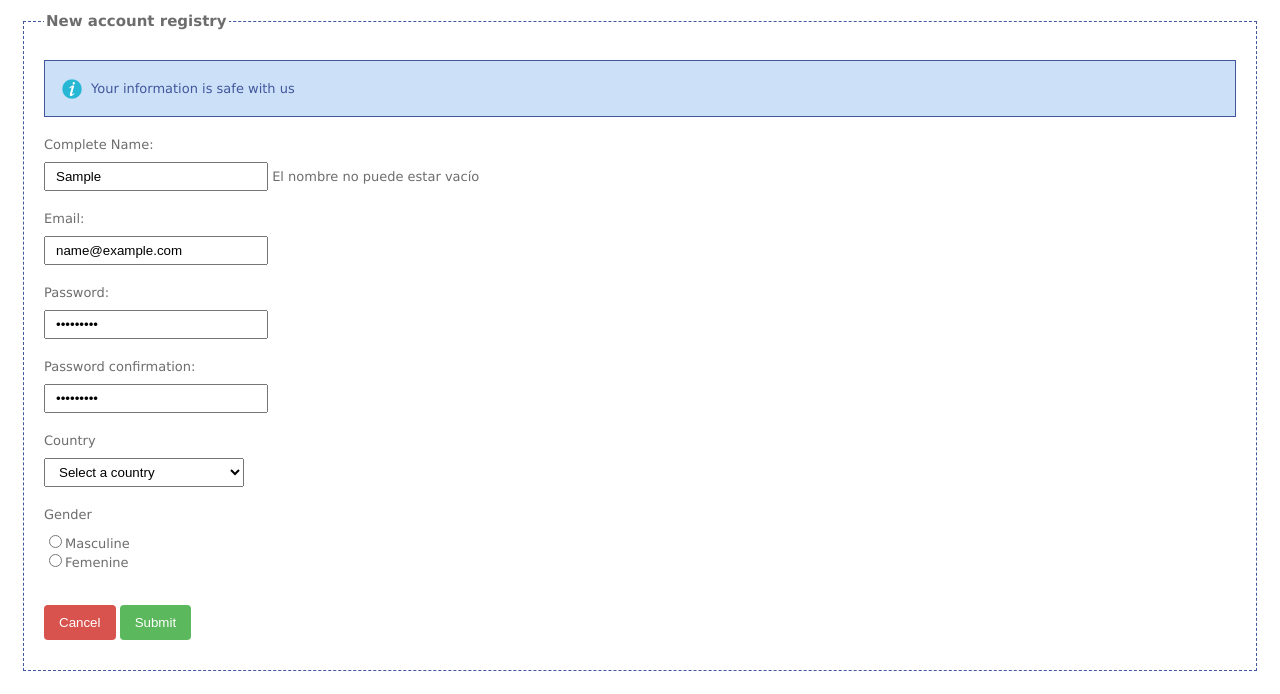
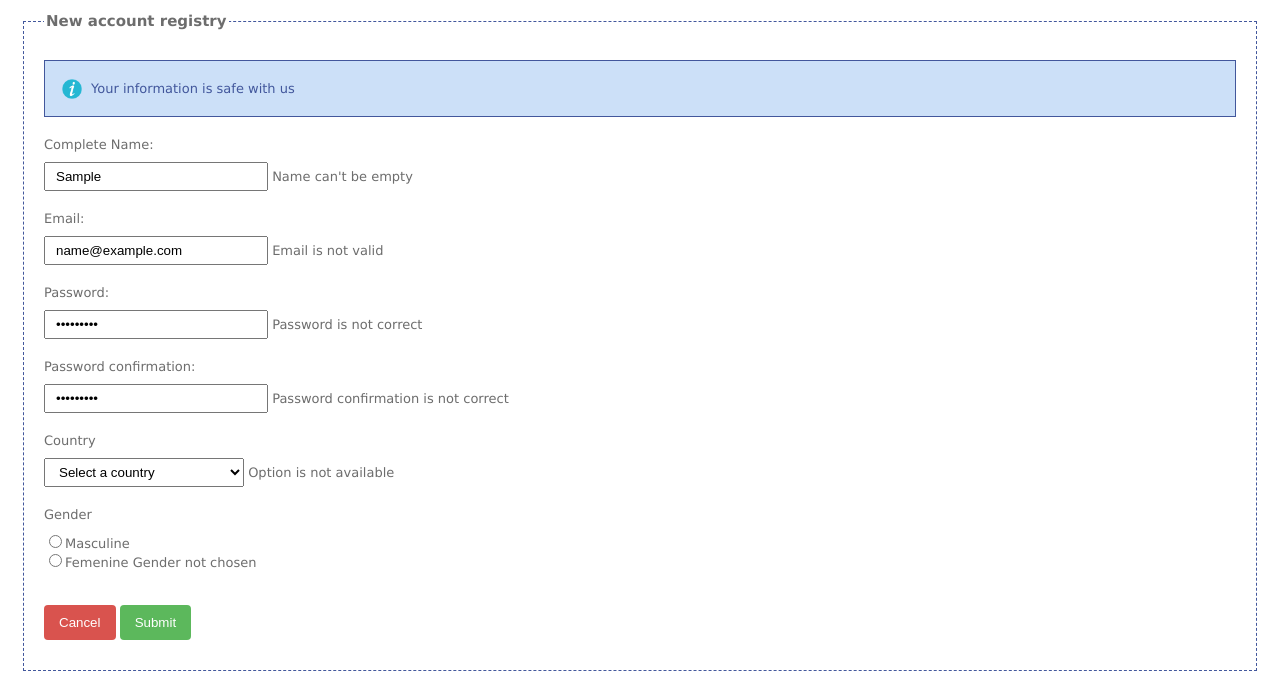
Before and after one commit to memo-saldana/WebClass, a plain HTML site: page classwork/CSS2/index.html in a window 1280 px wide. Both pictures are taken after typing "Sample", "name@example.com", "Sample123", "Sample123" into the empty fields and a click on the button "Submit". Shown: the part 136-830 px from the top of the page. Drawn offline with Linux system fonts and the light colour scheme.

Commit message:
Adds value validation

```diff
--- a/classwork/CSS2/index.html
+++ b/classwork/CSS2/index.html
@@ -29,32 +29,33 @@
           <label>Complete Name:</label>
         </div>
         <input id="name" type="text" class="formElement" name="name" placeholder="Tu nombre">
-        <span id="nameError" class="error">El nombre no puede estar vacío</span>
+        <span id="nameError" class="error">Name can't be empty</span>
         <div class="row">
           <label>Email:</label>
         </div>
-        <input type="email" class="formElement" name="email">
-        <span id="emailError" class="error"></span>
+        <input id="email" type="email" class="formElement" name="email">
+        <span id="emailError" class="error">Email is not valid</span>
         <div class="row">
           <label>Password:</label>
         </div>
-        <input type="password" class="formElement" name="password">
-        <span id="passwordError" class="error"></span>
+        <input id="password" type="password" class="formElement" name="password">
+        <span id="passwordError" class="error">Password is not correct</span>
 
         <div class="row">
           <label>Password confirmation:</label>
         </div>
-        <input type="password" class="formElement" name="password_confirmation">
-        <span id="passwordConfirmationError" class="error"></span>
+        <input id="passwordConfirmation" type="password" class="formElement" name="passwordConfirmation">
+        <span id="passwordConfirmationError" class="error">Password confirmation is not correct</span>
 
         <div class="row">
           <label>Country</label>
         </div>
-        <select class="formElement">
-          <option>Select a country</option>
-          <option>Mexico</option>
-          <option>USA</option>
+        <select id="country" class="formElement">
+          <option value="0">Select a country</option>
+          <option value="1">Mexico</option>
+          <option value="2">USA</option>
         </select>
+        <span id="countryError">Option is not available</span>
 
         <div class="row">
           <label>Gender</label>
@@ -62,7 +63,7 @@
         <input type="radio" name="gender" value="M">Masculine
         <br>
         <input type="radio" name="gender" value="F">Femenine
-
+        <span id="genderError">Gender not chosen</span>
         <br><br>
 
         <div class="row">
--- a/classwork/CSS2/js/script.js
+++ b/classwork/CSS2/js/script.js
@@ -8,4 +8,66 @@ submitButton.addEventListener('click', () => {
   } else {
     name.classList.add('hidden')
   }
+  // validar correo
+  let email = document.getElementById('email');
+  let emailError = document.getElementById('emailError');
+
+  if(email.value == "") {
+    emailError.classList.remove('hidden');
+  } else {
+    if( validaEmail(email.value)) {
+      emailError.classList.add('hidden');
+    } else {
+      emailError.textContent = 'Tu email no es valido'
+    }
+  }
+
+  // validar passwords
+  let password = document.getElementById('password');
+  let passwordError = document.getElementById('passwordError');
+  let passwordConfirmation = document.getElementById('passwordConfirmation');;
+  let passwordConfirmationError =
+    document.getElementById('passwordConfirmationError');
+
+  if(password.value == "") {
+    passwordError.classList.remove('hidden');
+  } else {
+    passwordError.classList.add('hidden');
+  }
+
+  if(password.value != passwordConfirmation.value ){
+    passwordConfirmationError.classList.remove('hidden');
+  } else {
+    passwordConfirmationError.classList.add('hidden');
+  }
+
+  let country = document.getElementById('country');
+  let countryError = document.getElementById('countryError');
+
+  if(country.value == 0) {
+    countryError.classList.remove('hidden');
+  } else {
+    countryError.classList.add('hidden');
+  }
+
+  let radios = document.getElementsByName('gender');
+  let genderError = document.getElementById('genderError')
+  let flag = false;
+
+  for(let i=0; i< radios.length; ++i ) {
+    if( radios[i].checked ) {
+      flag = true;
+    }
+  }
+
+  if(!flag) {
+    genderError.classList.remove('hidden');
+  } else {
+    genderError.classList.add('hidden');
+  }
 });
+
+function validaEmail(email) {
+  var regexpEmail = /\S+@\S+\.\S+/;
+  return regexpEmail.test(email);
+}
```
